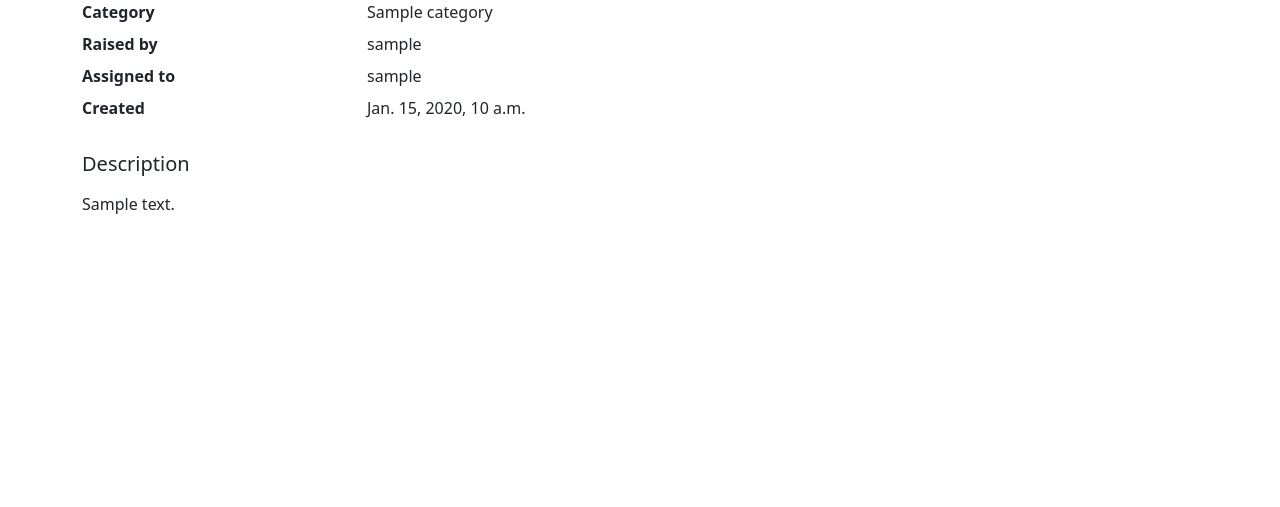
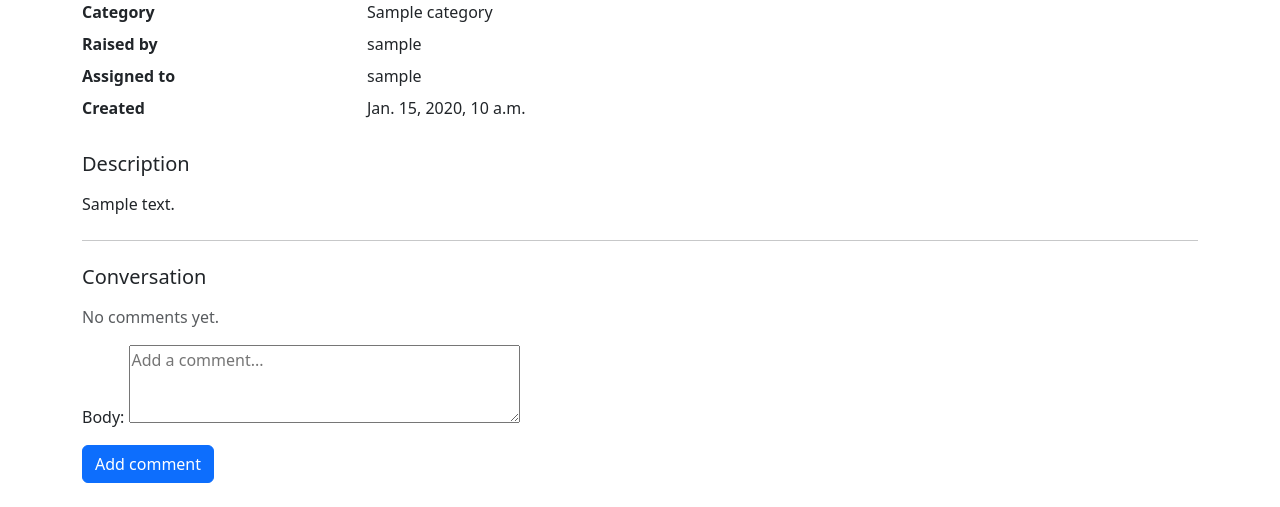
Before and after one commit to DenverBrierley/IT_Ticketing_L6, a Django app: page /tickets/1/ in a window 1280 px wide. Shown: the part 302-809 px from the top of the page. Before the commit the page ends 516 px from the top, so only its background shows below. Run offline with Django 5.2, Linux system fonts and the light colour scheme; a user stored in the database is signed in; tables that the repository leaves empty hold one stand-in row (values such as "Sample post").

Commit message:
feat: add ticket comment thread with internal-note visibility rule

```diff
--- a/templates/tickets/ticket_detail.html
+++ b/templates/tickets/ticket_detail.html
@@ -23,4 +23,39 @@
 
   <h2 class="h5 mt-4">Description</h2>
   <p>{{ ticket.description|linebreaks }}</p>
+  <hr class="my-4">
+  <h2 class="h5 mb-3">Conversation</h2>
+
+  {% for comment in comments %}
+    {# Internal notes get a distinct style so staff can tell them apart. #}
+    <div class="card mb-2 {% if comment.is_internal %}border-warning{% endif %}">
+      <div class="card-body py-2">
+        <div class="d-flex justify-content-between">
+          <strong>{{ comment.author.username }}</strong>
+          <small class="text-muted">{{ comment.created_at }}</small>
+        </div>
+        {% if comment.is_internal %}
+          <span class="badge bg-warning text-dark mb-1">Internal note</span>
+        {% endif %}
+        {# Auto-escaped, so a comment containing HTML/script renders as text. #}
+        <div>{{ comment.body|linebreaks }}</div>
+      </div>
+    </div>
+  {% empty %}
+    <p class="text-muted">No comments yet.</p>
+  {% endfor %}
+
+  {# Add-comment form. #}
+  <form method="post" class="mt-3" novalidate>
+    {% csrf_token %}
+    {{ comment_form.as_p }}
+    {% if user.is_support_staff %}
+      {# Only staff see the option to mark a comment internal. #}
+      <div class="form-check mb-2">
+        <input class="form-check-input" type="checkbox" name="is_internal" id="is_internal">
+        <label class="form-check-label" for="is_internal">Internal note (hidden from the requester)</label>
+      </div>
+    {% endif %}
+    <button type="submit" class="btn btn-primary">Add comment</button>
+  </form>
 {% endblock %}
--- /dev/null
+++ b/tickets/comment_forms.py
@@ -0,0 +1,25 @@
+from django import forms
+
+from .models import Comment
+
+
+class CommentForm(forms.ModelForm):
+    #Add a comment to a ticket's thread.
+
+    #Only the body is exposed here. Whether a comment is 'internal' is decided
+    #in the view based on the author's role — never taken from the browser, so
+    #an end user can't forge an internal note.
+
+
+    class Meta:
+        model = Comment
+        fields = ("body",)
+        widgets = {
+            "body": forms.Textarea(attrs={"rows": 3, "placeholder": "Add a comment..."}),
+        }
+
+    def clean_body(self):
+        body = self.cleaned_data["body"].strip()
+        if not body:
+            raise forms.ValidationError("Comment cannot be empty.")
+        return body
--- a/tickets/views.py
+++ b/tickets/views.py
@@ -3,6 +3,8 @@ from django.contrib.auth.mixins import LoginRequiredMixin
 from django.urls import reverse_lazy
 from django.utils import timezone
 from django.views.generic import ListView, DetailView, CreateView, UpdateView, DeleteView
+from django.shortcuts import redirect
+from .comment_forms import CommentForm
 
 from accounts.mixins import OwnerOrStaffRequiredMixin, AdminRequiredMixin
 from .forms import TicketCreateForm, TicketStaffForm
@@ -42,8 +44,37 @@ class TicketDetailView(OwnerOrStaffRequiredMixin, LoginRequiredMixin, DetailView
             "category", "assigned_to", "created_by"
         )
 
+    def get_context_data(self, **kwargs):
+        context = super().get_context_data(**kwargs)
+        comments = self.object.comments.select_related("author")
+        # Internal comments are hidden from end users; staff see everything.
+        if not self.request.user.is_support_staff:
+            comments = comments.filter(is_internal=False)
+        context["comments"] = comments
+        context["comment_form"] = CommentForm()
+        return context
+
+    def post(self, request, *args, **kwargs):
+        """Handle a submitted comment on the ticket detail page."""
+        self.object = self.get_object()  # Re-runs the ownership check.
+        form = CommentForm(request.POST)
+        if form.is_valid():
+            comment = form.save(commit=False)
+            comment.ticket = self.object
+            comment.author = request.user          # Author from session, not the form.
+            # Only staff may create internal notes; the checkbox is only shown to them.
+            if request.user.is_support_staff and request.POST.get("is_internal"):
+                comment.is_internal = True
+            comment.save()
+            messages.success(request, "Comment added.")
+            return redirect("tickets:detail", pk=self.object.pk)
+        # Invalid: re-render the page with the form errors shown.
+        context = self.get_context_data(object=self.object)
+        context["comment_form"] = form
+        return self.render_to_response(context)
+
 class TicketCreateView(LoginRequiredMixin, CreateView):
-    """Raise a new ticket. Any logged-in user may create one."""
+    #Raise a new ticket. Any logged-in user may create one.
 
     model = Ticket
     form_class = TicketCreateForm
```
